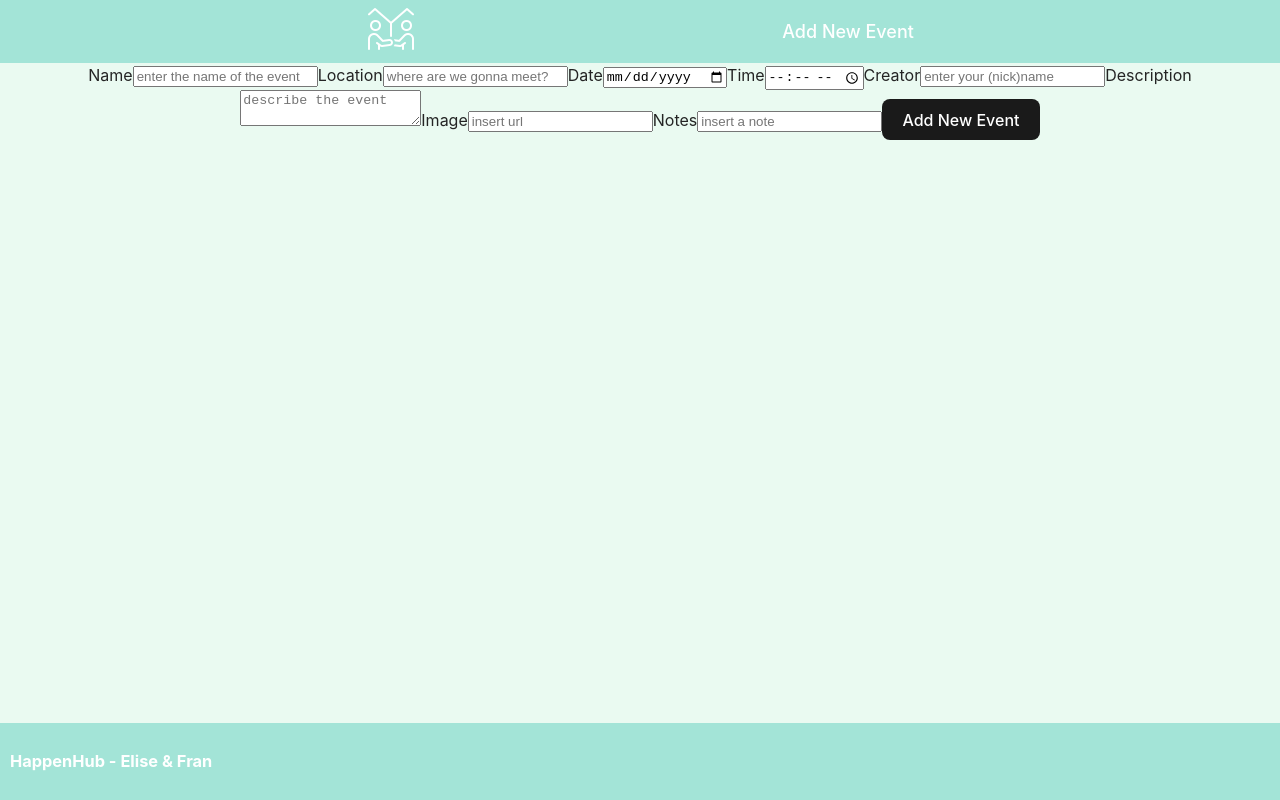
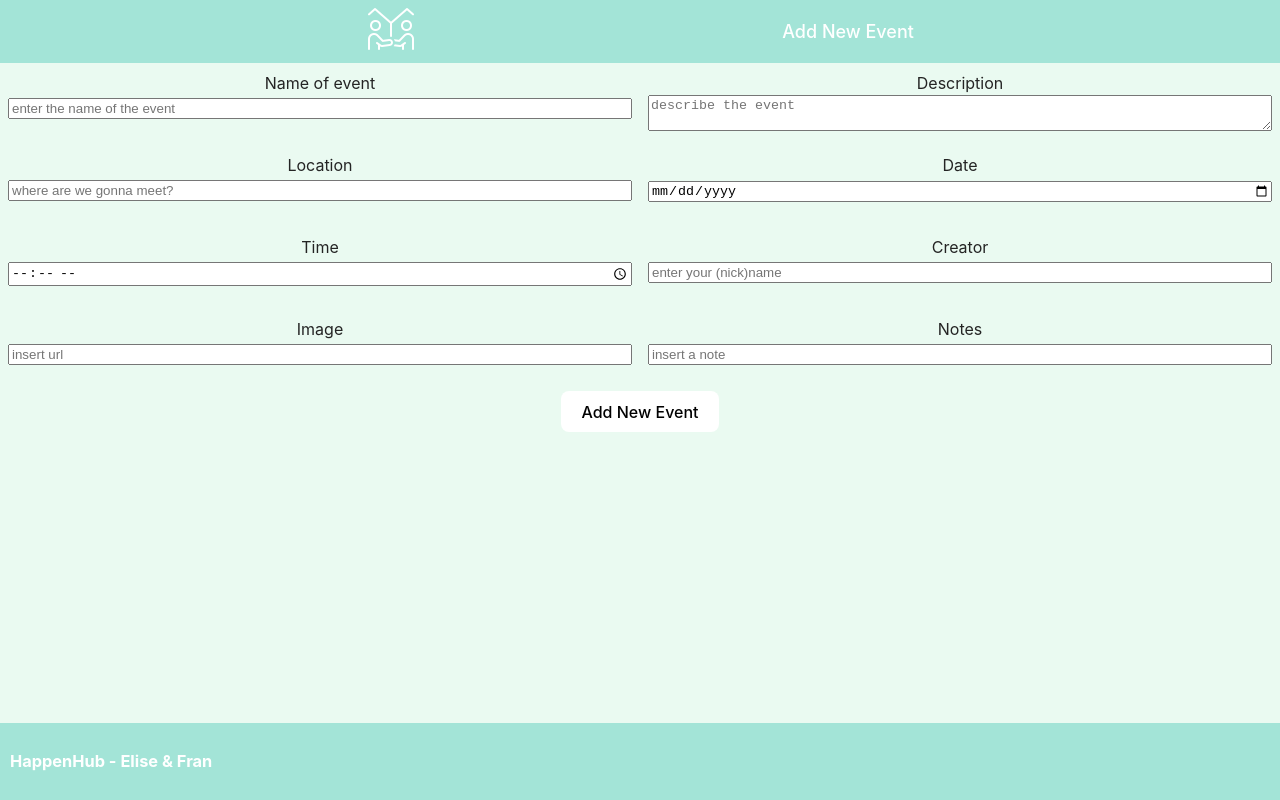
Before and after one commit to devHarmonyHack/HappenHub, a React (Vite) app: page /add-event in a window 1280 px wide. Built offline with nearby package versions, Linux system fonts and the light colour scheme.

Commit message:
add grid to AddNewEventPage

```diff
--- a/src/components/Header.css
+++ b/src/components/Header.css
@@ -12,5 +12,3 @@
     color: white;
     font-size: large;
 }
-
-xs
--- a/src/index.css
+++ b/src/index.css
@@ -42,7 +42,7 @@ button {
   font-size: 1em;
   font-weight: 500;
   font-family: inherit;
-  background-color: #1a1a1a;
+  background-color: white;
   cursor: pointer;
   transition: border-color 0.25s;
 }
@@ -54,6 +54,11 @@ button:focus-visible {
   outline: 4px auto -webkit-focus-ring-color;
 }
 
+button {
+  outline: white;
+  color: black;
+}
+
 .events {
   border: 1px solid white;
 }
--- /dev/null
+++ b/src/pages/AddNewEventPage.css
@@ -0,0 +1,17 @@
+.AddNewEvent {
+  display: grid;
+  grid-template-columns: 1fr 1fr;
+  grid-template-rows: repeat(4, 1fr);
+  padding: 0.5rem;
+  grid-gap: 1rem;
+}
+
+.LabelAddNewEvent {
+  display: block;
+}
+
+.LabelAddNewEvent input,
+.LabelAddNewEvent textarea {
+  width: 100%;
+  box-sizing: border-box;
+}
--- a/src/pages/AddNewEventPage.jsx
+++ b/src/pages/AddNewEventPage.jsx
@@ -1,6 +1,7 @@
 import axios from "axios"
 import { useState } from "react"
 import { useNavigate } from "react-router-dom"
+import "../pages/AddNewEventPage.css";
 
 const ADD_NEW_EVENT_URL = `${import.meta.env.VITE_API_URL}events`
 
@@ -43,9 +44,10 @@ const handleSubmit = (e) => {
 
 return (
   <div>
-        <form className="AddNewEvent" onSubmit={handleSubmit}>
+    <form onSubmit={handleSubmit}>
+      <div className="AddNewEvent">
         <label className="LabelAddNewEvent">
-                Name
+          Name of event
           <input
             type="text"
             name="name"
@@ -53,6 +55,18 @@ return (
             required={true}
             value={name}
             onChange={(e) => setName(e.target.value)}
+          />
+        </label>
+
+        <label className="LabelAddNewEvent">
+          Description
+          <textarea
+            type="text"
+            name="description"
+            placeholder="describe the event"
+            required={true}
+            value={description}
+            onChange={(e) => setDescription(e.target.value)}
           />
         </label>
 
@@ -105,18 +119,6 @@ return (
         </label>
 
         <label className="LabelAddNewEvent">
-                Description
-                <textarea
-                type="text"
-                name="description"
-                placeholder="describe the event"
-                required={true}
-                value={description}
-                onChange={(e) => setDescription(e.target.value)}
-                />
-            </label>
-
-            <label className="LabelAddNewEvent">
           Image
           <input
             type="text"
@@ -139,11 +141,12 @@ return (
             onChange={(e) => setNotes(e.target.value)}
           />
         </label>
+      </div>
 
       <button type="subit">Add New Event</button>
     </form>
   </div>
-)
+);
 }
 
 export default AddNewEventPage
```
Lines whose indentation alone changed are shown as unchanged.
